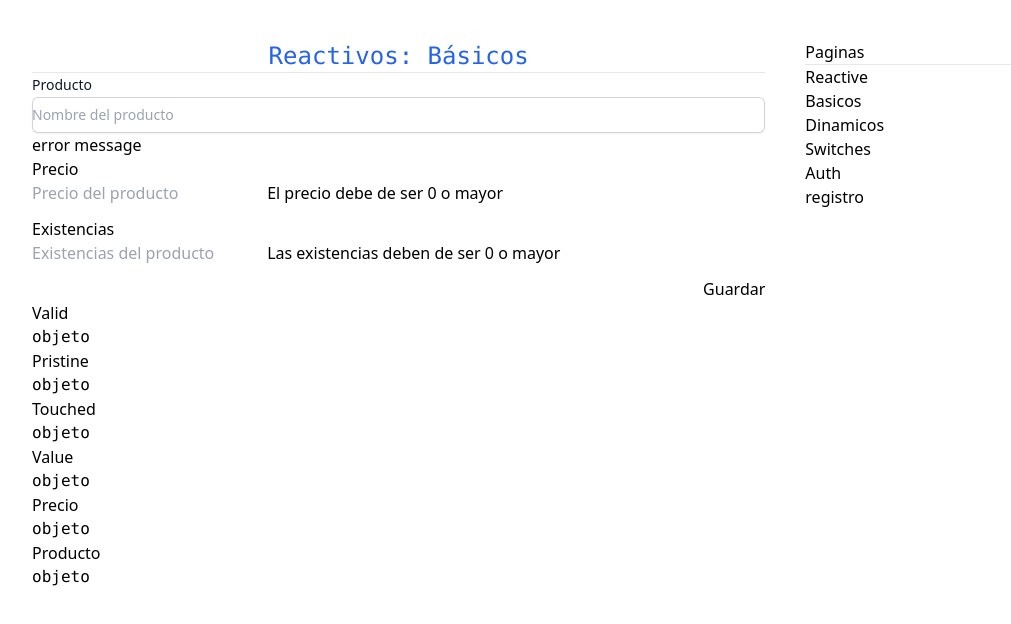
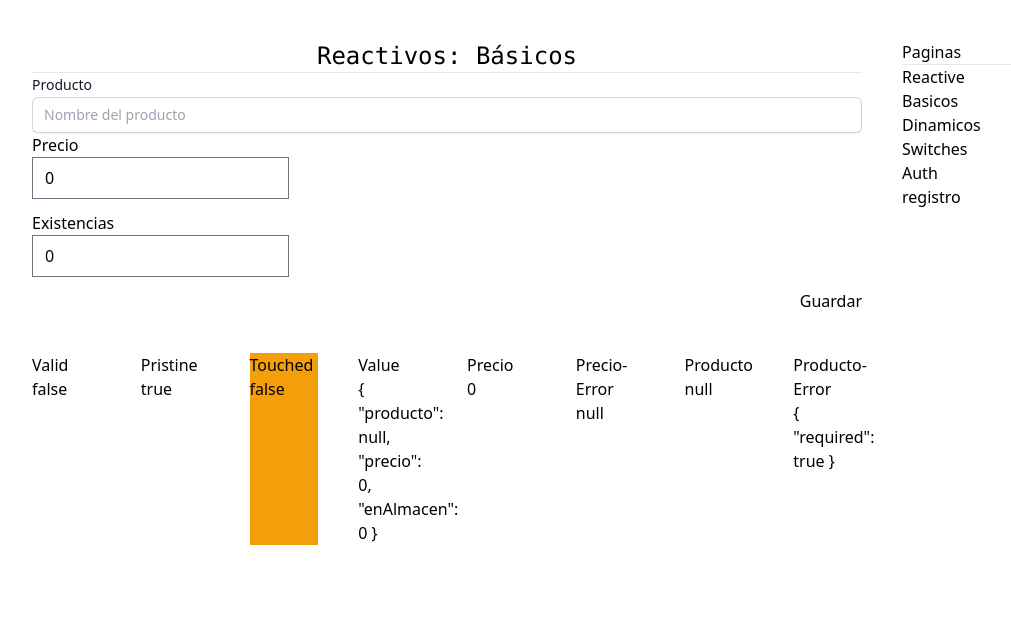
Before and after one commit to NoMeeseeks/07-formApp, an Angular app: page /reactive/basic in a window 1280 px wide. Shown: the top 624 px of the page, without its empty margins (48-1059 px from the left). Built offline with nearby package versions, Linux system fonts and the light colour scheme.

Commit message:
fin seccion 17 faltan ajustes visuales

```diff
--- a/package.json
+++ b/package.json
@@ -30,6 +30,7 @@
     "@angular-devkit/build-angular": "^17.3.2",
     "@angular/cli": "^17.3.2",
     "@angular/compiler-cli": "^17.3.0",
+    "@tailwindcss/forms": "^0.5.7",
     "@types/express": "^4.17.17",
     "@types/jasmine": "~5.1.0",
     "@types/node": "^18.18.0",
--- a/src/app/app.component.html
+++ b/src/app/app.component.html
@@ -1,5 +1,5 @@
-<div class="grid grid-cols-3 gap-10 mt-10">
-  <div class="col-span-2">
+<div class="grid grid-cols-4 gap-10 mt-10">
+  <div class="col-span-3">
     <router-outlet />
   </div>
   <div class="col-span-1">
--- a/src/app/reactive/pages/basic-page/basic-page.component.html
+++ b/src/app/reactive/pages/basic-page/basic-page.component.html
@@ -1,25 +1,35 @@
-<h2 class="text-center font-mono text-2xl text-blue-600	">Reactivos: Básicos</h2>
+<h2 class="text-center font-mono text-2xl text-black">Reactivos: Básicos</h2>
 
 <hr>
 
-<div class="grid grid-rows-1">
+<div class="grid grid-rows-1 gap-10">
   <div class="col-auto">
-
-    <form autocomplete="off">
+    <form [formGroup]="miFormulario" (ngSubmit)="onSave()" autocomplete="off">
 
       <!-- Campo de producto -->
-      <div class="grid-rows-1">
+      <div class="grid-rows-12">
         <label class="col-span-3 block text-sm font-medium leading-6 text-gray-900">Producto</label>
         <div class="col-span-9">
 
           <input type="text"
             class="block w-full rounded-md border-0 py-1.5 text-gray-900 shadow-sm ring-1 ring-inset ring-gray-300 placeholder:text-gray-400 focus:ring-2 focus:ring-inset focus:ring-indigo-600 sm:text-sm sm:leading-6"
-            placeholder="Nombre del producto">
+            placeholder="Nombre del producto" formControlName="producto">
 
-          <span class="form-text text-danger">
-            <!-- Debe de ser de 3 letras -->
-            error message
+          <span *ngIf="isValidField('producto')" class="form-text text-red-600">
+            {{getFieldError('producto')}}
           </span>
+
+          <!-- <span
+            *ngIf="miFormulario.controls['producto'].getError('required') && miFormulario.controls['producto'].touched"
+            class="form-text text-red-600">
+            Este campo es requerido
+          </span> -->
+
+          <!-- <span
+            *ngIf="miFormulario.controls['producto'].getError('minlength') && miFormulario.controls['producto'].touched"
+            class="form-text text-red-600">
+            Este campo requiere como minimo 4 letras
+          </span> -->
         </div>
       </div>
 
@@ -27,8 +37,8 @@
       <div class="grid-rows-1 mb-3">
         <label class="col-span-3 col-form-label">Precio</label>
         <div class="col-span-9">
-          <input type="number" class="form-control" placeholder="Precio del producto">
-          <span class="form-text text-danger">
+          <input type="number" class="form-control" placeholder="Precio del producto" formControlName="precio">
+          <span class="form-text  text-red-600" *ngIf="isValidField('precio')">
             El precio debe de ser 0 o mayor
           </span>
         </div>
@@ -38,9 +48,9 @@
       <div class="grid-rows-1 mb-3">
         <label class="col-span-3 col-form-label">Existencias</label>
         <div class="col-span-9">
-          <input type="number" class="form-control" placeholder="Existencias del producto">
+          <input type="number" class="form-control" placeholder="Existencias del producto" formControlName="enAlmacen">
 
-          <span class="form-text text-danger">
+          <span class="form-text  text-red-600" *ngIf="isValidField('enAlmacen')">
             Las existencias deben de ser 0 o mayor
           </span>
         </div>
@@ -63,27 +73,46 @@
 </div>
 
 
+<div class="grid grid-cols-8 gap-10 mt-10">
+  <div class="col-span-1">
+    <span>Valid</span>
+    <p class="break-normal">{{ miFormulario.valid | json }}</p>
+  </div>
+
+  <div class="col-span-1">
+    <span>Pristine</span>
+    <p class="break-normal">{{ miFormulario.pristine | json }}</p>
+  </div>
 
 
-<div class="grid-rows-1">
-  <div class="col-auto">
+  <div class="col-span-1 bg-amber-500">
+    <span>Touched</span>
+    <p class="break-normal">{{ miFormulario.touched | json }}</p>
+  </div>
 
-    <span>Valid</span>
-    <pre>{{ 'objeto'  }}</pre>
+  <div class="col-span-1">
+    <span>Value</span>
+    <p class="break-normal">{{ miFormulario.value | json }}</p>
+  </div>
 
-    <span>Pristine</span>
-    <pre>{{ 'objeto'  }}</pre>
+  <div class="col-span-1">
+    <span>Precio</span>
+    <p class="break-normal">{{ miFormulario.controls['precio'].value| json }}</p>
+  </div>
 
-    <span>Touched</span>
-    <pre>{{ 'objeto'  }}</pre>
+  <div class="col-span-1">
+    <span>Precio-Error</span>
+    <p>{{ miFormulario.controls['precio'].errors| json }}</p>
+  </div>
 
-    <span>Value</span>
-    <pre>{{ 'objeto'  }}</pre>
+  <div class="col-span-1">
+    <span>Producto</span>
+    <p>{{ miFormulario.controls['producto'].value | json }}</p>
+  </div>
 
-    <span>Precio</span>
-    <pre>{{ 'objeto'  }}</pre>
+  <div class="col-span-1">
+    <span>Producto-Error</span>
+    <p>{{ miFormulario.controls['producto'].errors | json }}</p>
+  </div>
 
-    <span>Producto</span>
-    <pre>{{ 'objeto'  }}</pre>
-  </div>
 </div>
--- a/src/app/reactive/pages/basic-page/basic-page.component.ts
+++ b/src/app/reactive/pages/basic-page/basic-page.component.ts
@@ -1,11 +1,70 @@
-import { Component } from '@angular/core';
+import { CommonModule, JsonPipe } from '@angular/common';
+import { Component, OnInit } from '@angular/core';
+import { FormBuilder, FormGroup, FormsModule, ReactiveFormsModule, Validators } from '@angular/forms';
 
 @Component({
   standalone: true,
-  imports: [],
+  imports: [CommonModule, FormsModule, ReactiveFormsModule, JsonPipe],
   templateUrl: './basic-page.component.html',
   styles: ``
 })
-export class BasicPageComponent {
+export class BasicPageComponent implements OnInit {
 
+  // public miFormulario: FormGroup = new FormGroup({
+  ///primer valor defecto, seguido validaciones sincronas y despues son validaciones asincronas
+  ///y si es solo una sincrona se escribe asi nomas pero si son varias tienen que estar dentro de una lista
+  //   nombre: new FormControl(''),
+  //   precio: new FormControl(0),
+  //   enAlmacen: new FormControl(0),
+  // })
+
+  public miFormulario: FormGroup = this.formBuilder.group({
+    producto: ['', [Validators.required, Validators.minLength(4)]],
+    precio: [0, [Validators.required, Validators.min(0)]],// no puede ser vacio ni negativo
+    enAlmacen: [0, [Validators.required, Validators.min(0)]],// no puede ser vacio ni negativo
+  })
+
+  constructor(private formBuilder: FormBuilder) { }
+
+  ngOnInit(): void {
+    //con el metodo onInit puedo establecer valores de que traigo de otra pagina
+    this.miFormulario.reset({
+      precio: 0,
+      enAlmacen: 0
+    })
+  }
+
+  getFieldError(field: string): string | null {
+    if (!this.miFormulario.controls[field]) { return null };
+    const errores = this.miFormulario.controls[field].errors || {}
+
+    for (const key of Object.keys(errores)) {
+      switch (key) {
+        case 'required':
+          return 'Este campo es requerido';
+        case 'minlength':
+          return `Minimo ${errores['minlength'].requiredLength} caracteres.`;
+      }
+    }
+    return null
+  }
+
+  isValidField(field: string): boolean | null {
+    return this.miFormulario.controls[field].errors
+      && this.miFormulario.controls[field].touched;
+  }
+
+  onSave(): void {
+    if (this.miFormulario.invalid) {
+      this.miFormulario.markAllAsTouched();
+      return
+    };
+    console.log(this.miFormulario.value)
+
+    //el reset permite recibir un objeto,porque lo que hace es vaciar el formulario
+    this.miFormulario.reset({
+      precio: 0,
+      enAlmacen: 0
+    });
+  }
 }
--- a/src/app/reactive/pages/dynamic-page/dynamic-page.component.html
+++ b/src/app/reactive/pages/dynamic-page/dynamic-page.component.html
@@ -1,29 +1,38 @@
-<h2>Reactivos: <small> Dinámicos </small></h2>
-<hr>
-
-<form autocomplete="off">
+<div>
+  <h2 class="text-center font-mono text-2xl text-black">Reactivos: <small> Dinámicos </small></h2>
+</div>
+<div class="grid grid-cols-1 ">
+  <form [formGroup]="miFormulario" (ngSubmit)="onSubmit()" autocomplete="off">
 
     <!-- Nombre -->
-  <div class="mb-3 row">
-    <label class="col-sm-3 col-form-label">Nombre</label>
-    <div class="col-sm-9">
-      <input class="form-control" placeholder="Nombre de la persona">
-      <span class="form-text text-danger">
-        error message
+    <div class="grid grid-rows-1 bg-black">
+      <div class="col-span-3">
+        <label class="text-orange-500">Nombre</label>
+      </div>
+      <div class="col-span-9">
+        <input
+          class="mt-1 block rounded-md bg-gray-100 border-transparent focus:border-gray-500 focus:bg-white focus:ring-0"
+          placeholder="Nombre de la persona" formControlName="nombre">
+        <span *ngIf="isValidField('nombre')" class="form-text text-red-600">
+          {{ getFieldError('nombre') }}
         </span>
       </div>
     </div>
 
     <!-- Agregar Favorito -->
-  <div class="mb-3 row">
-    <label class="col-sm-3 col-form-label">Agregar</label>
-    <div class="col-sm-9">
+    <div class="mb-3 grid-cols-12">
+      <label
+        class="col-span-3 px-4 py-1 text-sm text-red-500 font-semibold rounded-full border border-purple-200 hover:text-white hover:bg-purple-600 hover:border-transparent focus:outline-none focus:ring-2 focus:ring-purple-600 focus:ring-offset-2">Agregar</label>
+      <div class="col-span-9">
 
         <div class="input-group">
-        <input class="form-control" placeholder="Agregar favorito">
+          <input
+            class="mt-1 block  rounded-md bg-gray-100 border-transparent focus:border-gray-500 focus:bg-white focus:ring-0"
+            placeholder="Agregar favorito" [formControl]="nuevoJuegoFavorito">
 
 
-        <button class="btn btn-outline-primary" type="button">
+          <button class="bg-blue-500 hover:bg-blue-700 text-white font-bold py-2 px-4 rounded-full" type="button"
+            (click)="agregarJuegoFavorito()">
             Agregar favorito
           </button>
         </div>
@@ -32,52 +41,58 @@
 
 
     <!-- Lista de Juegos Favoritos -->
-  <div class="mb-3 row">
-    <label class="col-sm-3 col-form-label">Favoritos</label>
-    <div class="col-sm-9">
+    <div class="grid-cols-12 mb-3 ">
+      <label class="col-span-3  text-black text-center">Favoritos</label>
+      <div class="col-span-9" formArrayName="juegosFavoritos">
 
-      <div class="mb-1">
+        <!-- <div class="mb-1" *ngFor="let favorito of miFormulario.controls['juegosFavoritos'].value"> -->
+        <div class="mb-1" *ngFor="let favorito of listaJuegosFavoritos.controls; let i = index">
+          <div class="">
+            <input
+              class="mt-1 block w-full rounded-md bg-gray-100 border-transparent focus:border-gray-500 focus:bg-white focus:ring-0"
+              type="text" [formControlName]="i">
 
-        <div class="input-group">
-          <input class="form-control">
-
-          <button class="btn btn-outline-danger" type="button">
+            <button (click)="eliminarJuegoFavorito(i)"
+              class="px-4 py-1 text-sm text-purple-600 font-semibold rounded-full border border-purple-200 hover:text-white hover:bg-purple-600 hover:border-transparent focus:outline-none focus:ring-2 focus:ring-purple-600 focus:ring-offset-2"
+              type="button">
               Eliminar
             </button>
           </div>
-        <span class="form-text text-danger">
+          <span *ngIf="isValidFieldInArray(listaJuegosFavoritos,i)" class="form-text text-red-600">
             Este campo es requerido
           </span>
-
         </div>
 
       </div>
     </div>
 
-
-
-  <div class="row">
-    <div class="col-sm-12">
-      <button type="submit" class="btn btn-primary float-end">
+    <div class="grid-rows-1">
+      <div class="col-span-1">
+        <button class="bg-blue-700 hover:bg-blue-700 text-white font-bold py-2 px-4 rounded-full" type="submit">
           <!-- [disabled]="myForm.invalid" -->
           Guardar
         </button>
       </div>
     </div>
 
+  </form>
+</div>
 
-</form>
+<div class="grid grid-cols-4">
+  <div class="col-span-1">
+    <span>Valid</span>
+    <pre>{{ miFormulario.valid  }}</pre>
+  </div>
 
+  <div class="col-span-1">
+    <span>Value</span>
+    <pre>{{ miFormulario.value  }}</pre>
+  </div>
 
-
-<span>Valid</span>
-<pre>{{ 'object'  }}</pre>
+  <div class="col-span-2">
+    <span>Agregar Juego</span>
+    <pre>{{ nuevoJuegoFavorito.valid  }}</pre>
     <br>
-
-<span>Value</span>
-<pre>{{ 'object'  }}</pre>
-<br>
-
-<span>Agregar Juego</span>
-<pre>{{ 'object'  }}</pre>
-<pre>{{ 'object'  }}</pre>
+    <pre>{{ nuevoJuegoFavorito.value  }}</pre>
+  </div>
+</div>
--- a/src/app/reactive/pages/dynamic-page/dynamic-page.component.ts
+++ b/src/app/reactive/pages/dynamic-page/dynamic-page.component.ts
@@ -1,11 +1,83 @@
-import { Component } from '@angular/core';
+import { CommonModule, JsonPipe } from '@angular/common';
+import { Component, OnInit } from '@angular/core';
+import { FormArray, FormBuilder, FormGroup, FormsModule, ReactiveFormsModule, Validators, FormControl } from '@angular/forms';
 
 @Component({
   standalone: true,
-  imports: [],
+  imports: [CommonModule, FormsModule, ReactiveFormsModule, JsonPipe],
   templateUrl: './dynamic-page.component.html',
   styles: ``
 })
-export class DynamicPageComponent {
+export class DynamicPageComponent implements OnInit {
 
+  public nuevoJuegoFavorito: FormControl = new FormControl('', [Validators.required])
+
+  public miFormulario: FormGroup = this.formBuilder.group({
+    nombre: ['', [Validators.required, Validators.minLength(4)]],
+    //para crear un arreglo de strings o de cualquier objeto
+    juegosFavoritos: this.formBuilder.array([
+      ['Metal Gear', [Validators.required]],
+      ['Cod Mobile', [Validators.required]],
+      ['Minecraft', [Validators.required]],
+    ])
+
+  })
+
+  constructor(private formBuilder: FormBuilder) { }
+
+  ngOnInit(): void {
+
+  }
+
+  isValidFieldInArray(formArray: FormArray, index: number) {
+    return formArray.controls[index].errors && formArray.controls[index].touched
+  }
+
+  isValidField(field: string): boolean | null {
+    return this.miFormulario.controls[field].errors
+      && this.miFormulario.controls[field].touched;
+  }
+
+  agregarJuegoFavorito() {
+    if (this.nuevoJuegoFavorito.invalid) { return };
+
+
+    this.listaJuegosFavoritos.push(
+      this.formBuilder.control(this.nuevoJuegoFavorito.value, Validators.required)
+    );
+
+    this.nuevoJuegoFavorito.reset();
+  }
+
+  eliminarJuegoFavorito(index: number) {
+    this.listaJuegosFavoritos.removeAt(index);
+  }
+
+  getFieldError(field: string): string | null {
+    if (!this.miFormulario.controls[field]) { return null };
+    const errores = this.miFormulario.controls[field].errors || {}
+
+    for (const key of Object.keys(errores)) {
+      switch (key) {
+        case 'required':
+          return 'Este campo es requerido';
+        case 'minlength':
+          return `Minimo ${errores['minlength'].requiredLength} caracteres.`;
+      }
+    }
+    return null
+  }
+
+  onSubmit(): void {
+    if (this.miFormulario.invalid) {
+      this.miFormulario.markAllAsTouched;
+      return;
+    }
+
+    (this.miFormulario.controls['juegosFavoritos'] as FormArray) = this.formBuilder.array([]);
+    this.miFormulario.reset();
+  }
+  get listaJuegosFavoritos() {
+    return this.miFormulario.get('juegosFavoritos') as FormArray;
+  }
 }
--- a/src/app/reactive/pages/switches-page/switches-page.component.ts
+++ b/src/app/reactive/pages/switches-page/switches-page.component.ts
@@ -1,8 +1,10 @@
+import { CommonModule, JsonPipe } from '@angular/common';
 import { Component } from '@angular/core';
+import { FormsModule, ReactiveFormsModule } from '@angular/forms';
 
 @Component({
   standalone: true,
-  imports: [],
+  imports: [CommonModule, FormsModule, ReactiveFormsModule, JsonPipe],
   templateUrl: './switches-page.component.html',
   styles: ``
 })
--- a/src/app/reactive/reactive.module.ts
+++ b/src/app/reactive/reactive.module.ts
@@ -2,13 +2,16 @@ import { NgModule } from '@angular/core';
 import { CommonModule } from '@angular/common';
 
 import { ReactiveRoutingModule } from './reactive-routing.module';
+import { FormsModule, ReactiveFormsModule } from '@angular/forms';
 
 
 @NgModule({
   declarations: [],
   imports: [
     CommonModule,
-    ReactiveRoutingModule
+    ReactiveRoutingModule,
+    ReactiveFormsModule,
+    FormsModule,
   ]
 })
 export class ReactiveModule { }
--- a/tailwind.config.js
+++ b/tailwind.config.js
@@ -12,5 +12,5 @@ module.exports = {
   theme: {
     extend: {},
   },
-  plugins: [],
+  plugins: [require("@tailwindcss/forms")],
 };
```
Also changed, not shown: 1 other file (tests, documents, lock files or other folders). Lines whose indentation alone changed are shown as unchanged.
